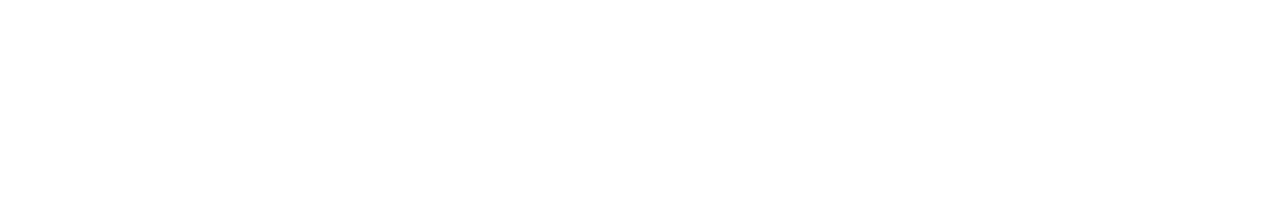
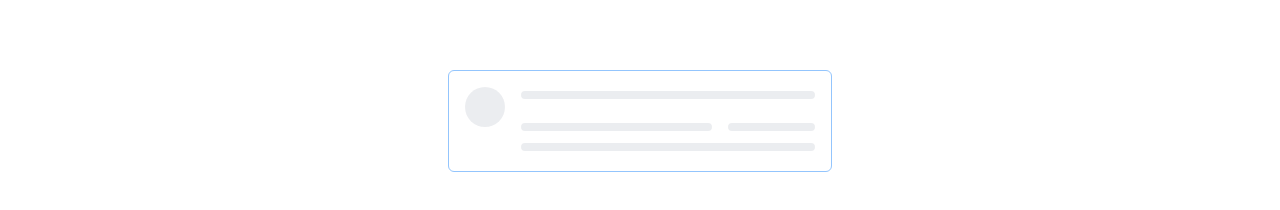
Before and after one commit to Sumit1164/React.js_Learning, a React (Vite) app: page / in a window 1280 px wide. Shown: the part 550-760 px from the top of the page. Built offline with nearby package versions, Linux system fonts and the light colour scheme.

Commit message:
Use the 'animate-pulse' utility to make an element gently fade in and out—useful for things like skeleton loaders:

```diff
--- a/src/TailwindCSS.jsx
+++ b/src/TailwindCSS.jsx
@@ -19,7 +19,6 @@
       <br />
       <br />
       <br />
-
       <div className="flex flex-col gap-2 p-8 sm:flex-row sm:items-center sm:gap-6 sm:py-4 ...">
         <img
           className="mx-auto block h-24 rounded-full sm:mx-0 sm:shrink-0"
@@ -78,8 +77,37 @@
           </a>
         </div>
       </div>
-
-      <h2 className="bg-purple-700 text-2xl border-blue-600 border-4">Hello tailwindcss thank you</h2>
+      <h2 className="bg-purple-700 text-2xl border-blue-600 border-4">
+        Hello tailwindcss thank you
+      </h2>{" "}
+      <br />
+      <span class="box-decoration-slice bg-linear-to-r from-indigo-600 to-pink-500 px-2 text-white ...">
+        Hello
+        <br />
+        World
+      </span>
+      <span class="box-decoration-clone bg-linear-to-r from-indigo-600 to-pink-500 px-2 text-white ...">
+        Hello
+        <br />
+        World
+      </span>
+      <div>
+        <div class="mx-auto w-full max-w-sm rounded-md border border-blue-300 p-4">
+          <div class="flex animate-pulse space-x-4">
+            <div class="size-10 rounded-full bg-gray-200"></div>
+            <div class="flex-1 space-y-6 py-1">
+              <div class="h-2 rounded bg-gray-200"></div>
+              <div class="space-y-3">
+                <div class="grid grid-cols-3 gap-4">
+                  <div class="col-span-2 h-2 rounded bg-gray-200"></div>
+                  <div class="col-span-1 h-2 rounded bg-gray-200"></div>
+                </div>
+                <div class="h-2 rounded bg-gray-200"></div>
+              </div>
+            </div>
+          </div>
+        </div>
+      </div>
     </div>
   );
 }
```
